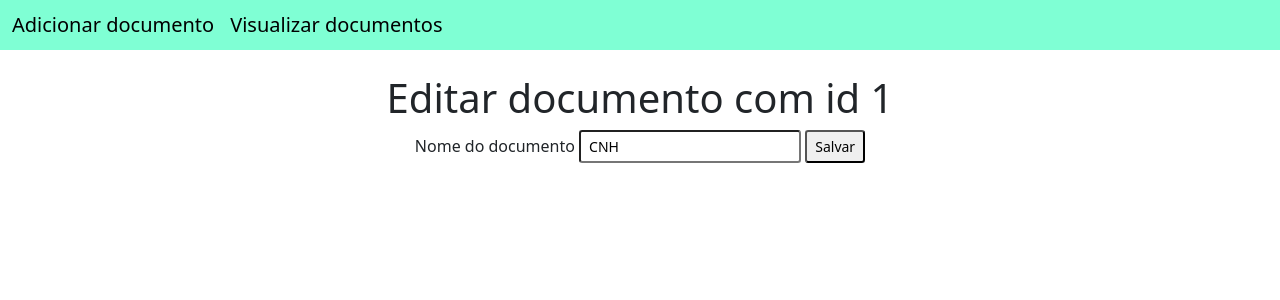
After one commit to haniellourenco/indexador_documentos, a Django app: page /editar/1 in a window 1280 px wide. The commit adds this page. Shown: the top 300 px of the page. Run offline with Django 5.2, Linux system fonts and the light colour scheme; data comes from the database, SQL or seed files in the repository.

Commit message:
add update function

```diff
--- a/projeto_indexador_documentos/app_indexador_documentos/templates/documentos/documentos.html
+++ b/projeto_indexador_documentos/app_indexador_documentos/templates/documentos/documentos.html
@@ -13,6 +13,7 @@
             <td>{{documento.id_documento}}</td>
             <td>{{documento.nome_documento}}</td>
             <td>{{documento.data_modificacao}}</td>
+            <td><a href="{% url 'editar' documento.id_documento %}">Editar</a></td>
         </tr>
         {% endfor %}
     </table>
--- /dev/null
+++ b/projeto_indexador_documentos/app_indexador_documentos/templates/documentos/update.html
@@ -0,0 +1,15 @@
+{% extends 'documentos/base.html' %}
+{% block conteudo %}
+<div class="container">
+    <form action="{% url 'update' documento.id_documento %}" method="post">
+        {% csrf_token %}
+        <div style="text-align: center;" class="container">
+            <h1>Editar documento com id {{documento.id_documento}}</h1>
+            Nome do documento <input name="nome" class="form-control-sm" type="text"
+                value="{{documento.nome_documento}}">
+            <button class="form-control-sm">Salvar</button>
+        </div>
+    </form>
+
+</div>
+{% endblock %}
--- a/projeto_indexador_documentos/app_indexador_documentos/views.py
+++ b/projeto_indexador_documentos/app_indexador_documentos/views.py
@@ -1,4 +1,4 @@
-from django.shortcuts import render
+from django.shortcuts import render, redirect
 from .models import Documento
 
 def home(request):
@@ -18,3 +18,14 @@ def documentos(request):
     }
     # Retornar os dados para a página de listagem de documentos
     return render(request, 'documentos/documentos.html', documentos)
+
+def editar(request, id):
+    documento = Documento.objects.get(id_documento=id)
+    return render(request, 'documentos/update.html', {"documento": documento})
+
+def update(request, id):
+    novo_nome = request.POST.get('nome')
+    documento = Documento.objects.get(id_documento=id)
+    documento.nome_documento = novo_nome
+    documento.save()
+    return redirect(documentos)
--- a/projeto_indexador_documentos/projeto_indexador_documentos/urls.py
+++ b/projeto_indexador_documentos/projeto_indexador_documentos/urls.py
@@ -5,4 +5,6 @@ urlpatterns = [
     # rota, view responsável, nome de referência
     path('', views.home, name='home'),
     path('documentos/', views.documentos, name='listagem_documentos'),
+    path('editar/<int:id>', views.editar, name='editar'),
+    path('update/<int:id>', views.update, name='update'),
 ]
```
